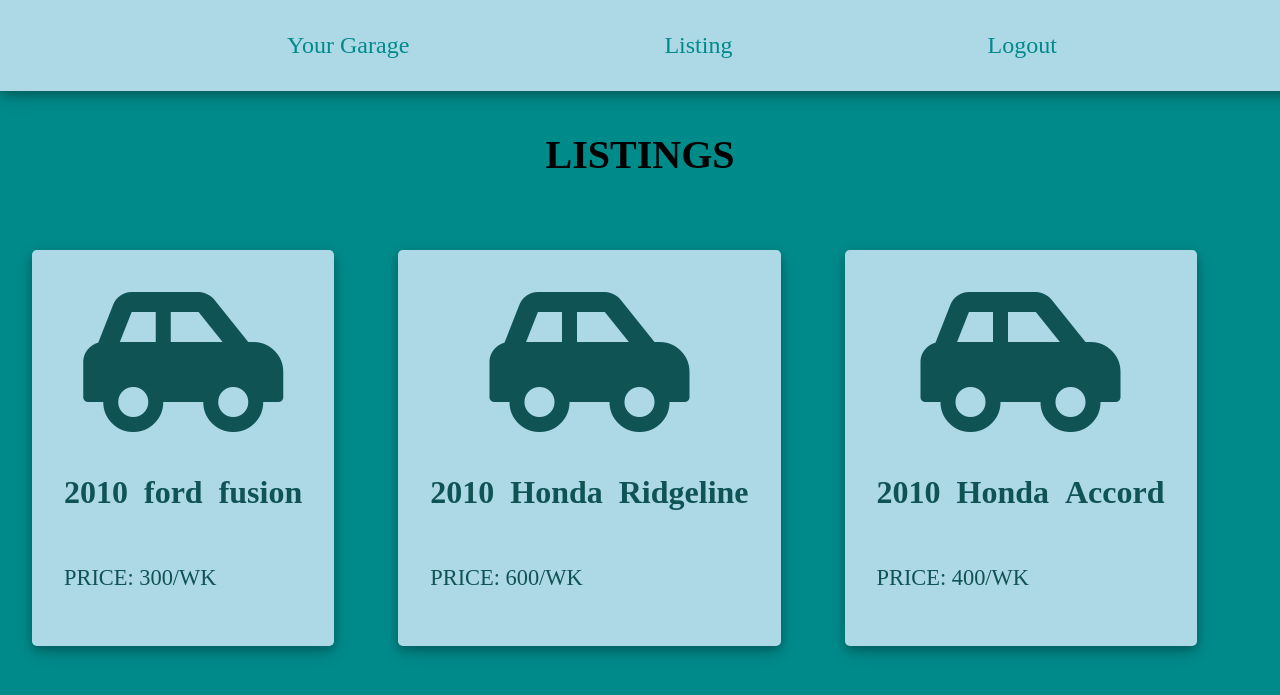
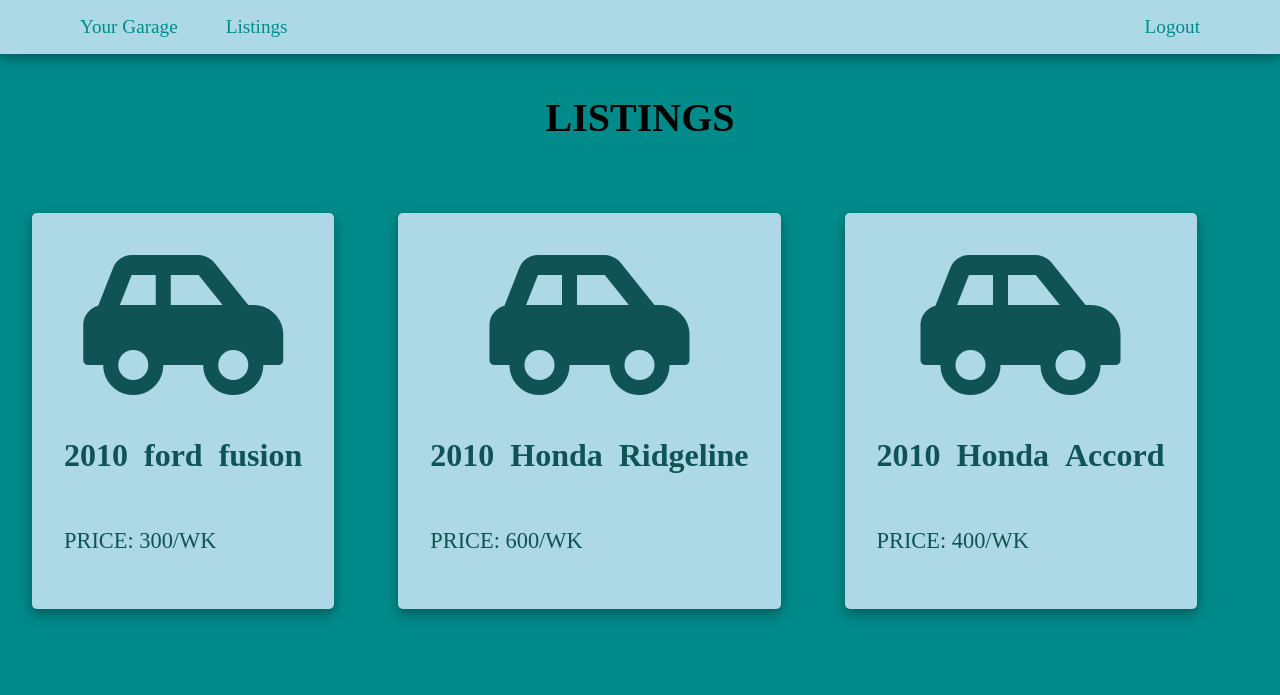
Before and after one commit to rramola/DriveEase, a Django app: page /listings/ in a window 1280 px wide; the page is wider, and only the part inside the window is pictured. Shown: the top 695 px of that part. Run offline with Django 5.2, Linux system fonts and the light colour scheme; a user stored in the database is signed in; data comes from the database, SQL or seed files in the repository; both versions use the stored data as it was after the commit; some libraries are stand-ins or nearby versions.

Commit message:
Updated styling, added update feature for listings and vehicles

```diff
--- a/app/static/styles.css
+++ b/app/static/styles.css
@@ -8,23 +8,34 @@
 #nav_container {
     display: flex;
     justify-content: space-evenly;
-    padding-left: 2rem;
-    padding-right: 2rem;
+    padding-left: 5rem;
+    padding-right: 5rem;
     background-color: lightblue;
-    padding-top: 2rem;
-    padding-bottom: 2rem;
+    padding-top: 1rem;
+    padding-bottom: 1rem;
     margin-bottom: 2rem;
     box-shadow: 0 4px 8px 0 rgba(0, 0, 0, 0.2), 0 6px 20px 0 rgba(0, 0, 0, 0.19);
-    width: 100vw;
     margin: 0;
-
 }
 
-#nav_container > a {
+#main_nav_items {
+    width: 100%;
+    display: flex;
+    column-gap: 3rem;
+}
+
+#main_nav_items > a {
     text-decoration: none;
-    font-size: 1.5rem;
+    font-size: 1.2rem;
     color: darkcyan;
 }
+
+#logout_nav_item a {
+    text-decoration: none;
+    font-size: 1.2rem;
+    color: darkcyan;
+}
+
 
 /* LOGIN PAGE STYLES */
 #login_form_page_container {
@@ -206,7 +217,6 @@
     border-radius: .2rem 0 0 .2rem
 }
 
-/* LISTING PAGE STYLES */
 #listing_page_header_container {
     text-align: center;
     font-size:2.5rem;
@@ -216,27 +226,17 @@
     justify-content: center;
     align-items: center;
 }
-#listings_container {
+
+/* VEHICLE CARDS STYLES */
+
+.cards_container {
     display: flex;
     grid-template-columns: 1fr 1fr 1fr;
     column-gap: 4rem;
     margin: 2rem;
 }
 
-.listing_card_vehicle_image{
-    display: flex;
-    justify-content: center;
-    font-size: 10rem;
-}
-.listing_card_vehicle_info_container {
-    display: flex;
-    column-gap: 1rem;
-    font-size: 2rem;
-    font-weight: 800;
-}
-
-
-.listing_card {
+.vehicle_card_container {
     display: flex;
     flex-direction: column;
     justify-content: center;
@@ -250,30 +250,74 @@
     color: rgb(15, 83, 85);
 }
 
-#delete_vehicle_info_button_container {
+.vehicle_card_image_container{
+    display: flex;
+    justify-content: center;
+    font-size: 10rem;
+}
+
+.vehicle_card_info_container {
+    display: flex;
+    column-gap: 1rem;
+    font-size: 2rem;
+    font-weight: 800;
+}
+
+.update_info_button_container {
     display: flex;
     justify-content: right;
+    column-gap: 2rem;
 }
 
-#cancel_button{
+.update_card_button{
+    color: white;
+    border-radius: .3rem;
+    font-size: 1.4rem;
+    cursor: pointer;
+    background-color: rgb(23, 56, 224);
+    box-shadow: 0 4px 8px 0 rgba(0, 0, 0, 0.2), 0 6px 20px 0 rgba(0, 0, 0, 0.19);
+    width: 6rem;
+}
+
+
+
+.update_card_button:active{
+   background-color: rgb(66, 219, 214);
+}
+.update_card_button:hover{
+    transform: scale(1.1);
+ }
+
+.delete_card_button{
     color: white;
     border-radius: .3rem;
     font-size: 1.4rem;
     cursor: pointer;
     background-color: rgb(154, 13, 13);
     box-shadow: 0 4px 8px 0 rgba(0, 0, 0, 0.2), 0 6px 20px 0 rgba(0, 0, 0, 0.19);
+    width: 6rem;
+
 }
 
 
-#cancel_button:active{
+.delete_card_button:active{
    background-color: green;
 }
-#cancel_button:hover{
+.delete_card_button:hover{
     transform: scale(1.1);
  }
 
 /* GARAGE PAGE STYLES */
 
+#garage_listings_header_container {
+    text-align: center;
+    font-size:2.5rem;
+    font-weight: 800;
+    display: flex;
+    flex-direction: column;
+    justify-content: center;
+    align-items: center;
+}
 #garage_buttons_container{
     display: flex;
     column-gap: 2rem;
@@ -346,7 +390,7 @@
     justify-content: center;
     align-items: center;
     padding-top:2rem;
-    padding-bottom: 2rem;
+    padding-bottom: 1rem;
     border-radius: .3rem;
     box-shadow: 0 4px 8px 0 rgba(0, 0, 0, 0.2), 0 6px 20px 0 rgba(0, 0, 0, 0.19);
 }
@@ -361,7 +405,6 @@
 #add_vehicle_form_year_input_container{
     display: flex;
     height: 2.5rem;
-    padding-top: 2rem;
 }
 #add_vehicle_form_make_input_container{
     display: flex;
--- a/app/templates/add_vehicle.html
+++ b/app/templates/add_vehicle.html
@@ -4,13 +4,13 @@
   <form method="POST" action="" id="add_vehicle_form_container">
     {% csrf_token %}
     <div id="add_vehicle_form_header">
-      <p>Add New Vehicle</p>
+      <p>Vehicle Information</p>
     </div>
     <div id="add_vehicle_form_year_input_container">{{form.image}}</div>
     <div id="add_vehicle_form_year_input_container">{{form.year}}</div>
     <div id="add_vehicle_form_make_input_container">{{form.make}}</div>
     <div id="add_vehicle_form_model_input_container">{{form.model}}</div>
-    <button type="submit" id="add_vehicle_form_submit_button">Add</button>
+    <button type="submit" id="add_vehicle_form_submit_button">Submit</button>
     <button id="add_vehicle_form_cancel_button">
       <a href="{% url 'garage' %}">Cancel</a>
     </button>
--- a/app/templates/home.html
+++ b/app/templates/home.html
@@ -6,21 +6,13 @@
 <head>
     <meta charset="UTF-8">
     <meta name="viewport" content="width=device-width, initial-scale=1.0">
-    <title>Document</title>
+    <title>DriveEase</title>
     <link rel="stylesheet" href={% static 'styles.css' %}>
     <link rel="stylesheet" href="https://use.fontawesome.com/releases/v5.6.1/css/all.css">
     <script src="{% static 'scripts.js' %}"></script>
 <body>
-        {% comment %} <div id="nav_container">
-            <p>RENT YOUR CAR TODAY!</p> {% endcomment %}
-            {% comment %} <a href = {% url "home" %}>home</a> {% endcomment %}
-            {% comment %} <a href = {% url "register" %}>signup</a>
-            <a href = {% url "login" %}>login</a>
-            <a href = {% url "listings" %}>listings</a>
-            <a href = {% url "garage" %}>garage</a>
-            <a href = {% url "new-listing" %}>new-listing</a>
-            <a href="{%url 'logout'%}">logout</a> {% endcomment %}
     {% block content %}
+    Rent. Ride. Repeat.
     {% endblock content %}
 
 
--- a/app/templates/listing.html
+++ b/app/templates/listing.html
@@ -3,29 +3,35 @@
 {% block content %}
 <div id="listing_page_container">
     <div id="nav_container">
+        <div id="main_nav_items">
+        {% if user_type == "rentor" or user_type == "admin"%}
         <a href = {% url "garage" %}>Your Garage</a>
-        <a href = {% url "listings" %}>Listing</a>
+        {% endif %}
+
+        <a href = {% url "listings" %}>Listings</a>
+        </div>
+        <div id="logout_nav_item">
         <a href="{%url 'logout'%}">Logout</a>
+        </div>
     </div>
     <div id="listing_page_header_container">
         <p>LISTINGS</p>
     </div>
 
-    <div id="listings_container">
+    <div class="cards_container">
         {% for listing in listings %}
-
-        <div class="listing_card">
-            <div class="listing_card_vehicle_image">
+        <div class="vehicle_card_container">
+            <div class="vehicle_card_image_container">
                 <i class="fas fa-car-side"></i>
             </div>
-            <div class="listing_card_vehicle_info_container">
-                <div class="listing_card_vehicle_year">
+            <div class="vehicle_card_info_container">
+                <div class="vehicle_card_year">
                     {{listing.vehicle.year}}
                 </div>
-                <div class="listing_card_vehicle_make">
+                <div class="vehicle_card_make">
                     {{listing.vehicle.make}}
                 </div>
-                <div class="listing_card_vehicle_model">
+                <div class="vehicle_card_model">
                     {{listing.vehicle.model}}
                 </div>
             </div>
--- a/app/templates/new_listing.html
+++ b/app/templates/new_listing.html
@@ -3,11 +3,11 @@
   <form method="POST" action="" id="create_new_listing_form">
     {% csrf_token %}
     <div id="create_new_listing_form_header">
-      <p>Create New Listing</p>
+      <p>Listing Information</p>
     </div>
     <div id="create_listing_vehicle_selection_container">{{form.vehicle}}</div>
     <div id="create_listing_vehicle_price_container">{{form.price}}</div>
-    <button type="submit" id="add_vehicle_form_submit_button">Add</button>
+    <button type="submit" id="add_vehicle_form_submit_button">Submit</button>
     <button id="create_listing_cancel_button">
       <a href="{% url 'garage' %}">Cancel</a>
     </button>
--- a/app/templates/registration.html
+++ b/app/templates/registration.html
@@ -45,6 +45,9 @@
 
                 {{form.password2}}
             </div>
+            <div id="account_type_input_container">
+                <p>What type of account would you like to have?{{form.group}}</p>
+            </div>
             <button type="submit" id="create_user_submit_button">Register</button>
         </form>
         <div id="form_error_message_container">
--- a/app/views.py
+++ b/app/views.py
@@ -9,6 +9,7 @@
 # Create your views here.
 from .forms import *
 from .models import *
+from .decorators import authorized_user
 
 
 @login_required(login_url="login")
@@ -25,10 +26,9 @@
             username = form.cleaned_data.get("username")
             fname = form.cleaned_data.get("first_name")
             email = form.cleaned_data.get("email")
-            group = Group.objects.get(name="regular")
-            user.groups.add(group)
+            user.groups.add(form.cleaned_data["group"])
             Profile.objects.create(user=user, name=fname, email=email)
-            messages.success(request, "Account was created for" + username)
+            messages.success(request, "Account was created for" + " " + username)
             return redirect("login")
     else:
         form = CreateUserForm()
@@ -55,6 +55,7 @@
     return render(request, "login.html", context)
 
 
+@login_required(login_url="login")
 def logout_user(request):
     logout(request)
     return redirect("login")
@@ -62,19 +63,26 @@
 
 @login_required(login_url="login")
 def listings_page(request):
+    user_type = request.user.groups.all()[0].name
     listings = Listing.objects.all()
-    context = {"listings": listings}
+    context = {"listings": listings, "user_type": user_type}
     return render(request, "listing.html", context)
 
 
 @login_required(login_url="login")
+@authorized_user(allowed_roles=["admin", "rentor"])
 def garage_page(request):
+    user = request.user.groups.all()[0]
+    user_profile = request.user.profile
     vehicles = Vehicle.objects.filter(profile__name=request.user.first_name)
-    context = {"vehicles": vehicles}
+    listings = Listing.objects.filter(profile=user_profile)
+
+    context = {"vehicles": vehicles, "user": user, "listings": listings}
     return render(request, "garage.html", context)
 
 
 @login_required(login_url="login")
+@authorized_user(allowed_roles=["admin", "rentor"])
 def add_vehicle_page(request):
     form = AddVehicleForm()
     profile = request.user.profile
@@ -89,6 +97,20 @@
     return render(request, "add_vehicle.html", context)
 
 
+def update_vehicle(request, pk):
+    vehicle = Vehicle.objects.get(id=pk)
+    form = AddVehicleForm(instance=vehicle)
+    if request.method == "POST":
+        form = AddVehicleForm(request.POST, instance=vehicle)
+        if form.is_valid():
+            form.save()
+            return redirect("garage")
+    context = {"form": form}
+    return render(request, "add_vehicle.html", context)
+
+
+@login_required(login_url="login")
+@authorized_user(allowed_roles=["admin", "rentor"])
 def delete_vehicle_page(request, pk):
     vehicle = Vehicle.objects.get(id=pk)
     context = {"vehicle": vehicle}
@@ -100,6 +122,7 @@
 
 
 @login_required(login_url="login")
+@authorized_user(allowed_roles=["admin", "rentor"])
 def new_listing_page(request):
     form = CreateListingForm(user_profile=request.user.profile)
     if request.method == "POST":
@@ -108,6 +131,27 @@
             listing = form.save(commit=False)
             listing.profile = request.user.profile
             listing.save()
-            return redirect("home")
+            return redirect("listings")
     context = {"form": form}
     return render(request, "new_listing.html", context)
+
+
+def update_listing(request, pk):
+    listing = Listing.objects.get(id=pk)
+    form = CreateListingForm(instance=listing)
+    context = {"form": form}
+    if request.method == "POST":
+        form = CreateListingForm(request.POST, instance=listing)
+        if form.is_valid():
+            listing.save()
+            return redirect("garage")
+    return render(request, "new_listing.html", context)
+
+
+def delete_listing(request, pk):
+    listing = Listing.objects.get(id=pk)
+    context = {"listing": listing}
+    if request.method == "POST":
+        listing.delete()
+        return redirect("garage")
+    return render(request, "delete_listing.html", context)
--- a/config/urls.py
+++ b/config/urls.py
@@ -23,14 +23,17 @@
 
 urlpatterns = [
     path("new-listing/", new_listing_page, name="new-listing"),
+    path("update-listing/<str:pk>/", update_listing, name="update-listing"),
+    path("delete-listing/<str:pk>/", delete_listing, name="delete-listing"),
     path("garage/", garage_page, name="garage"),
     path("add-vehicle/", add_vehicle_page, name="add-vehicle"),
+    path("update-vehicle/<str:pk>/", update_vehicle, name="update-vehicle"),
     path("delete-vehicle/<str:pk>/", delete_vehicle_page, name="delete-vehicle"),
     path("register/", registration_page, name="register"),
     path("login/", login_page, name="login"),
     path("logout/", logout_user, name="logout"),
     path("listings/", listings_page, name="listings"),
-    path("", home_page, name="home"),
+    path("", listings_page, name="home"),
     path("admin/", admin.site.urls),
 ]
 
```
Also changed, not shown: app/decorators.py (added, +19 -0 lines), app/forms.py (+21 -3 lines), app/models.py (+5 -2 lines), app/templates/delete_listing.html (added, +17 -0 lines), app/templates/garage.html (+56 -13 lines), app/migrations/0009_profile_account_type.py (added), app/migrations/0010_rename_account_type_profile_groups.py (added), app/migrations/0011_alter_vehicle_year.py (added), app/tests.py (line endings or trailing spaces), db.sqlite3.
